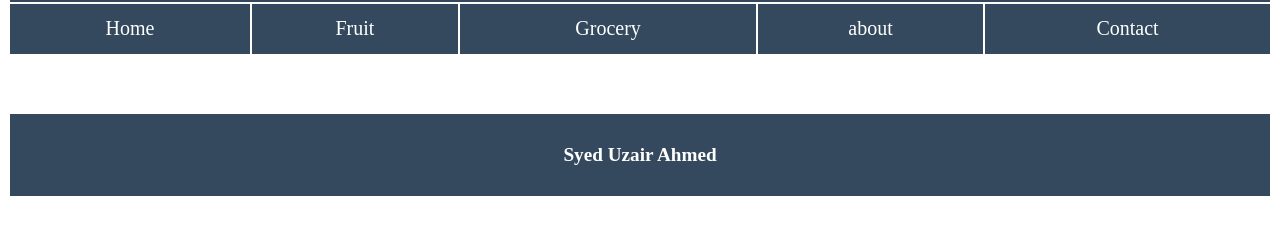
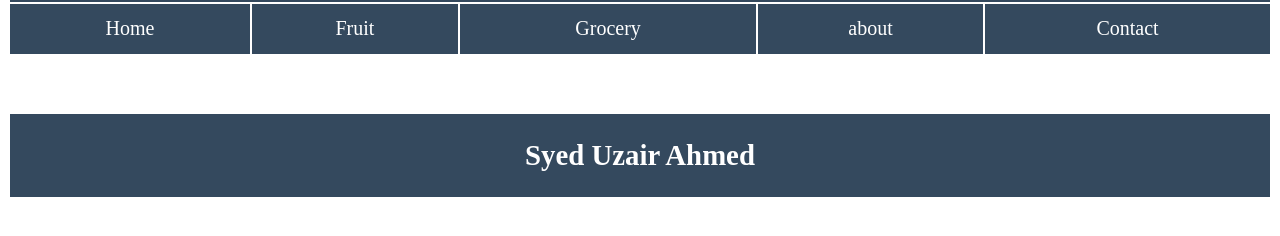
Before and after one commit to uzairahmedsyed/CSS-A1, a plain HTML site: page contact.html in a window 1280 px wide. Shown: the part 164-400 px from the top of the page. Drawn offline with Linux system fonts and the light colour scheme.

Commit message:
update the font size of name heading

```diff
--- a/contact.html
+++ b/contact.html
@@ -71,7 +71,7 @@
         </tr>
 
         <tr style="background-color: #34495E ; color: white; text-align: center;">
-            <th colspan="12" style="color: white; height: 80px;  font-size: larger;" > Syed Uzair Ahmed</th>
+            <th colspan="12" style="color: white; height: 80px;  font-size: larger;" > <h2>Syed Uzair Ahmed</h2></th>
 
         <tr>
 
```
